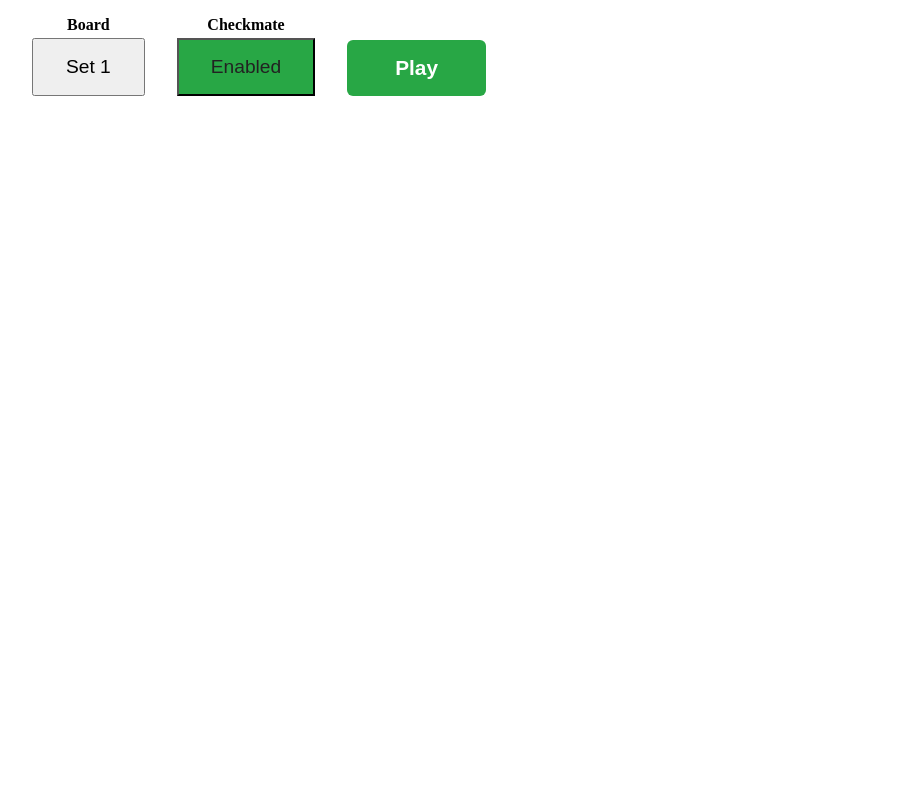
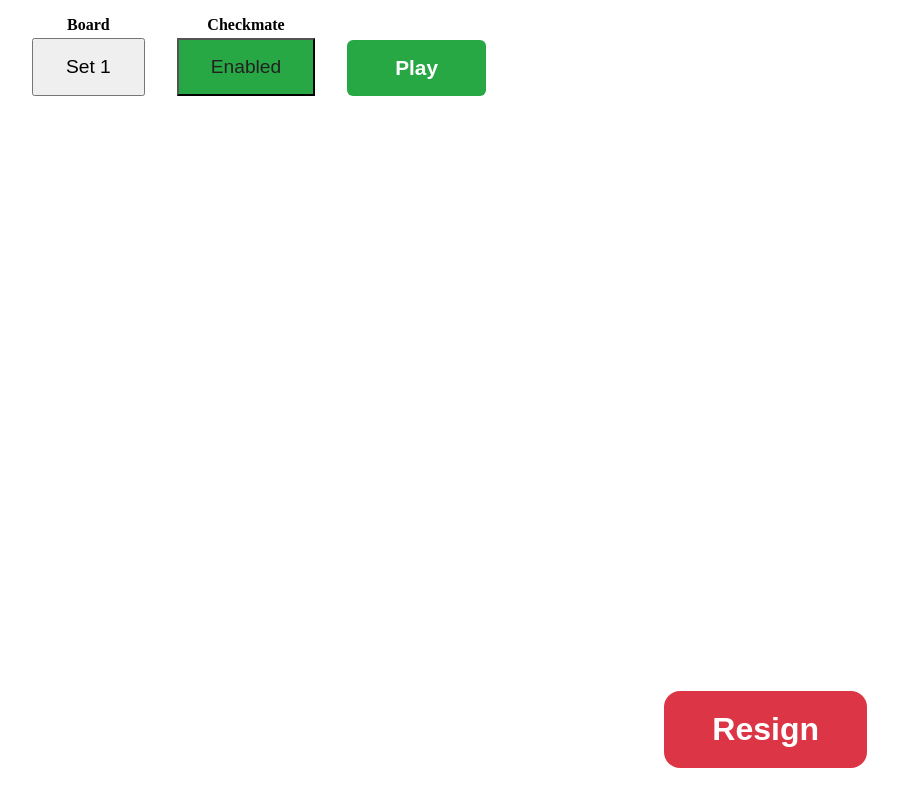
Before and after one commit to AojiroYT/UCTT, a website: page Uchesstactoe-online/public/index-online.html in a window 1280 px wide. Both pictures are taken after a click on the button "Single Player". Shown: the whole page, without its empty margins (381-1279 px from the left). Drawn offline with nearby package versions, Linux system fonts and the light colour scheme; no server answers.

Commit message:
Update index-online.html

```diff
--- a/Uchesstactoe-online/public/index-online.html
+++ b/Uchesstactoe-online/public/index-online.html
@@ -200,6 +200,9 @@
     <div class="board" id="board" style="position:relative;">
         <svg id="annotationOverlay" style="width:100%; height:100%; position:absolute; top:0; left:0; z-index:5; pointer-events:none;"></svg>
     </div>
+    <div id="resignContainer" style="position:fixed; bottom:32px; right:32px; z-index:3000; display:none;">
+        <button id="resignBtn" style="padding: 20px 48px; font-size: 2em; background: #dc3545; color: #fff; border: none; border-radius: 16px; cursor: pointer; font-weight: bold;">Resign</button>
+    </div>
     <script src="/socket.io/socket.io.js"></script>
     <script src="game-online.js"></script>
 
```
